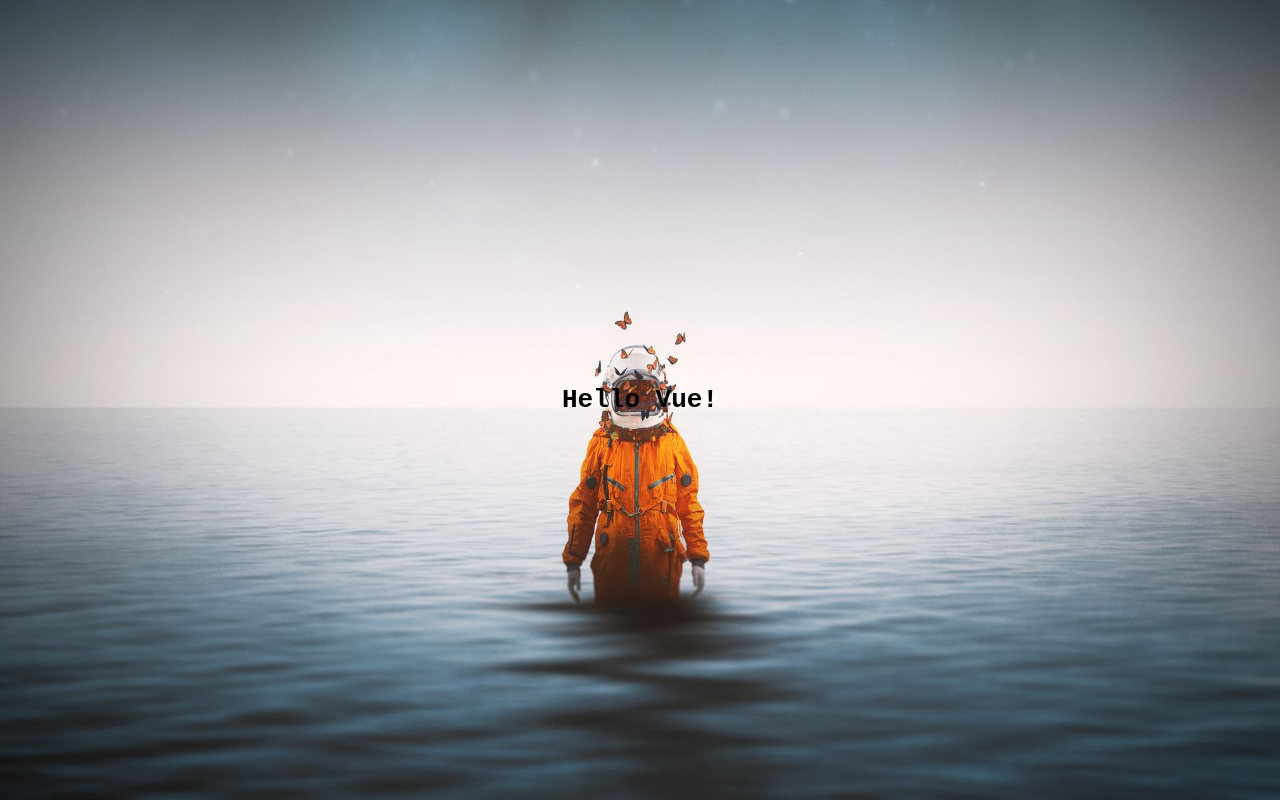
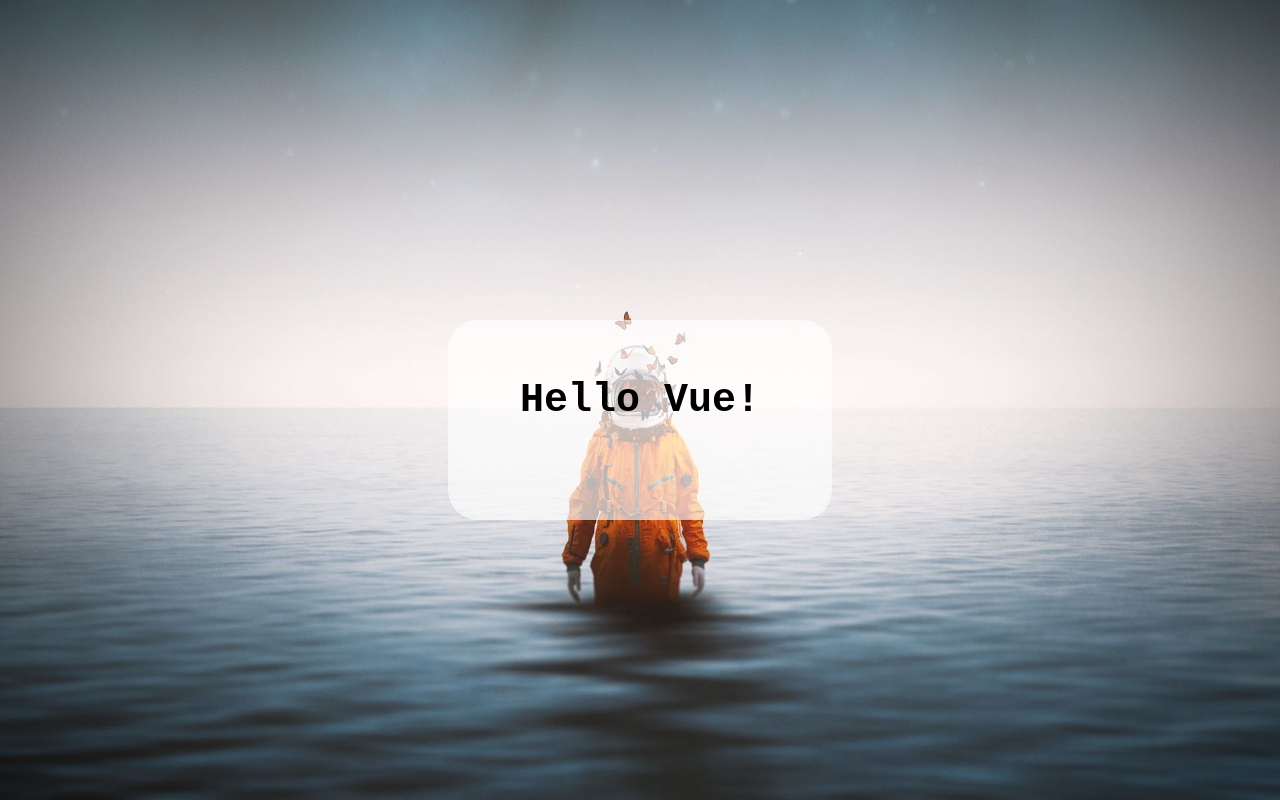
Before and after one commit to EddieFreedome/vue-hello, a plain HTML site: page index.html in a window 1280 px wide. Drawn offline with nearby package versions, Linux system fonts and the light colour scheme.

Commit message:
aggiunto stile

```diff
--- a/index.html
+++ b/index.html
@@ -14,7 +14,7 @@
         <main>
             <div class="main-container">
                 <div class="img-container">
-                    <h1>{{message}}</h1>
+                    <h1 v-bind:class=classH1>{{message}}</h1>
                     <img v-bind:src="imgAstronaut" alt="astronaut">
                 </div>
             </div>
--- a/script.js
+++ b/script.js
@@ -2,6 +2,7 @@ const vueApp = new Vue({
     el: '#root',
     data: {
         message: 'Hello Vue!',
-        imgAstronaut: "img/astronaut_spacesuit_butterflies_121755_1920x1080.jpg"
+        imgAstronaut: "img/astronaut_spacesuit_butterflies_121755_1920x1080.jpg",
+        classH1: "style-h1",
     }
 })
--- a/style.css
+++ b/style.css
@@ -31,3 +31,22 @@ img {
     justify-content: center;
     align-items: center;
 }
+
+.main-container::after{
+    content: '';
+    display: inline-block;
+    position: absolute;
+    top: 40%;
+    left: 50%;
+    transform: translate(-50%);
+    background-color: rgba(255, 255, 255, 0.65);
+    height: 200px;
+    width: 30%;
+    border-radius: 30px;
+    z-index: -1;
+}
+
+.style-h1{
+    font-size: 40px;
+    color: black;
+}
```
